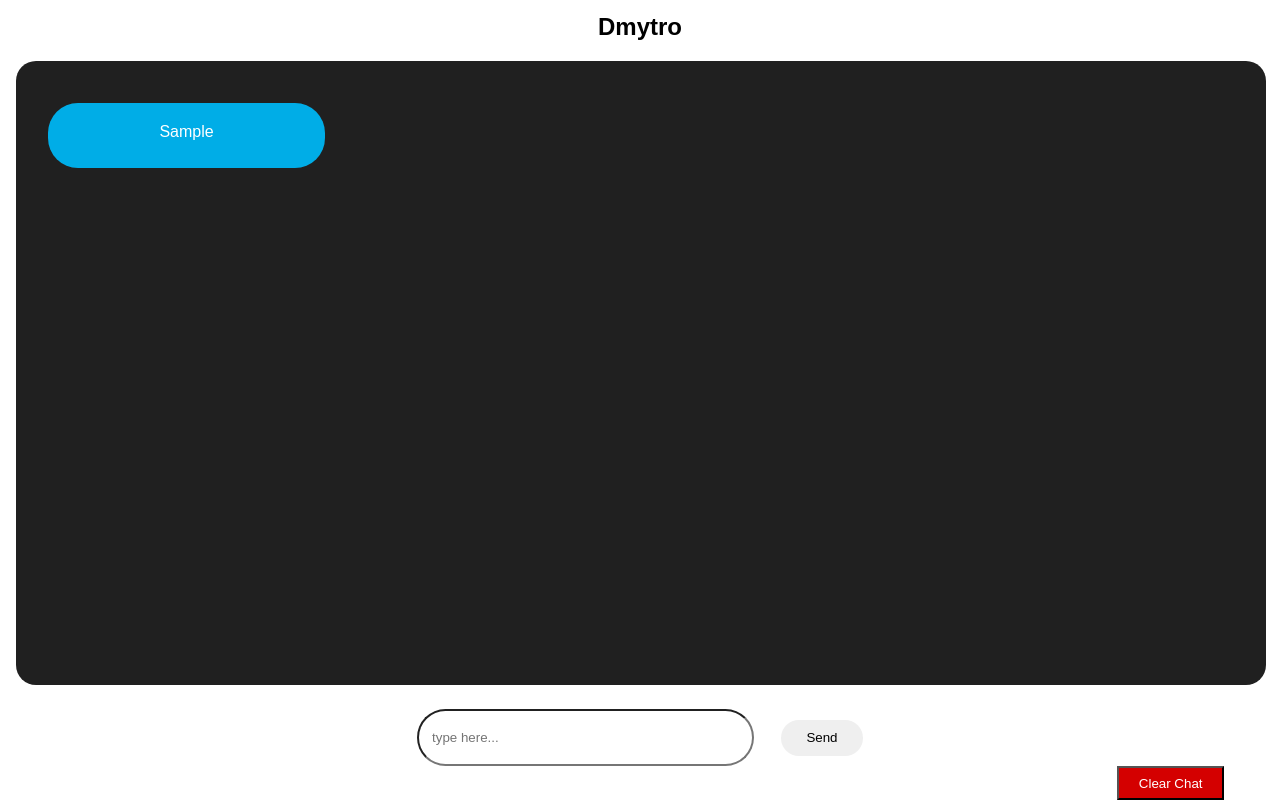
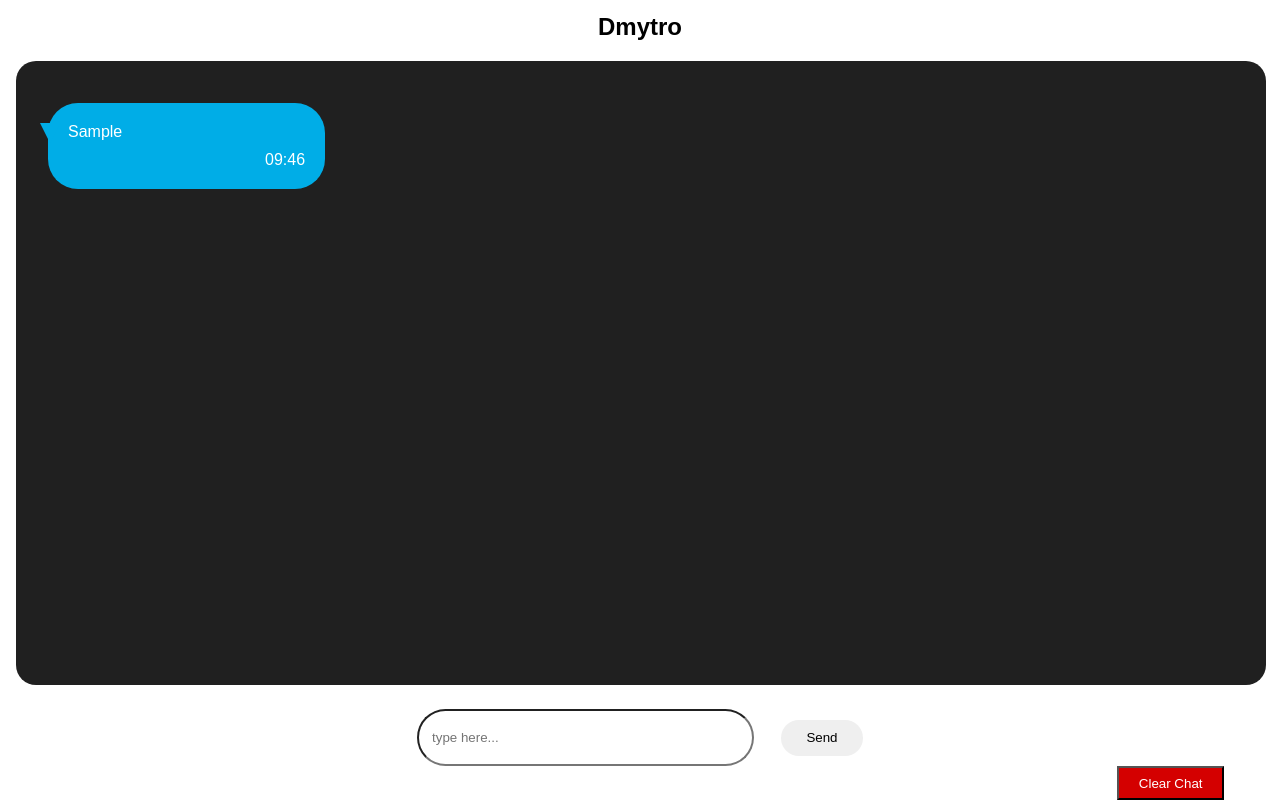
Before and after one commit to KuDim89/chat, a React (Create React App) app: page /first-person in a window 1280 px wide. Both pictures are taken after typing "Sample" into the empty fields and a click on the button "Send". Shown: the part 76-876 px from the top of the page. Built offline with nearby package versions, Linux system fonts and the light colour scheme.

Commit message:
has been refactored app

```diff
--- a/src/components/FirstPerson.js
+++ /dev/null
@@ -1,42 +0,0 @@
-import {useLayoutEffect, useState} from "react";
-import chatService from "../services/chat";
-
-const FirstPerson = () => {
-  const [chatState, setChatState] = useState(chatService.initialState)
-
-  useLayoutEffect(() => {
-    chatService.subscribe(setChatState);
-    chatService.init();
-  }, []);
-
-  const onFormSubmit = e => {
-    e.preventDefault();
-    const messageObject = {
-      person: 'first-person',
-      text: e.target.elements.messageInput.value.trim(),
-    }
-    chatService.sendMessage(messageObject);
-    document.getElementById('messageForm').reset();
-  }
-
-  return (
-      <div className="container">
-        <h2>Dmytro</h2>
-        <div className="chat-box">
-          {chatState.data.map( message => (
-              <div key={Math.random() * 100}>
-                <p className={message.person}>{message.text}</p>
-                <div className="clear"></div>
-              </div>
-          ))}
-        </div>
-        <form id="messageForm" onSubmit={onFormSubmit}>
-          <input type="text" id="messageInput" name="messageInput" placeholder="type here..." required />
-          <button type="submit">Send</button>
-        </form>
-        <button className="clear-button" onClick={() => chatService.clearChat()}> Clear Chat</button>
-      </div>
-  );
-};
-
-export default FirstPerson;
--- a/src/components/SecondPerson.js
+++ b/src/components/Person.js
@@ -1,34 +1,31 @@
 import React, {useLayoutEffect, useState} from 'react';
-import chatService from "../services/chat";
+import chatService from "../services/chatService";
+import camelize from "../utils/camelize";
 
-const SecondPerson = () => {
-  const [chatState, setChatState] = useState(chatService.initialState)
+const Person = ({name, person}) => {
+  const [chatState, setChatState] = useState(chatService.initialState);
 
   useLayoutEffect(() => {
     chatService.subscribe(setChatState);
-    chatService.init()
-  }, []);
+    chatService.init(camelize(person));
+  }, [person]);
 
   const onFormSubmit = e => {
     e.preventDefault();
-    const messageObject = {
-      person: 'second-person',
-      text: e.target.elements.messageInput.value.trim(),
-    };
-
-    chatService.sendMessage(messageObject);
-    document.getElementById('messageForm').reset();
+    chatService.sendMessage(e, camelize(person));
+    e.target.reset();
   }
 
   return (
       <div className="container">
-        <h2>Den</h2>
+        <h2>{name}</h2>
         <div className="chat-box">
           {chatState.data.map( message => (
-              <div key={Math.random() * 100}>
-                <p className={message.person}>{message.text}</p>
-                <div className="clear"></div>
-              </div>
+                <div key={Math.random() * 100} className={message.person}>
+                    <div className="message">{message.text}</div>
+                    <div className="date">{message.date}
+                    </div>
+                </div>
           ))}
         </div>
         <form id="messageForm" onSubmit={onFormSubmit}>
@@ -40,4 +37,4 @@ const SecondPerson = () => {
   );
 };
 
-export default SecondPerson;
+export default Person;
--- a/src/components/Switcher.js
+++ b/src/components/Switcher.js
@@ -1,22 +1,20 @@
 import React, {useEffect, useState} from 'react';
-import chatService from "../services/chat";
+import chatService from "../services/chatService";
 import {NavLink} from "react-router-dom";
+import camelize from "../utils/camelize";
 
 const Switcher = () => {
   const [chatState, setChatState] = useState(chatService.initialState);
   const location = window.location.href.split('/')[3];
-
-  console.log(location)
+  const personCamelize = camelize(location);
 
   useEffect(() => {
     chatService.subscribe(setChatState)
-    chatService.init();
-  }, [])
+    chatService.init(personCamelize);
+  }, [location])
 
-  const messageNotification = chatState.newDataCount > 0
-      && (<span className="notify">{chatState.newDataCount}</span>)
-
-  console.log(chatState.newDataCount)
+  const messageNotification = location && chatState[personCamelize].newDataCount > 0
+      && (<span className="notify">{chatState[personCamelize].newDataCount}</span>)
 
   return (
       <div className="switcher-div">
--- a/src/index.css
+++ b/src/index.css
@@ -18,6 +18,8 @@ code {
 }
 
 .chat-box {
+    display: flex;
+    flex-direction: column;
     background: #202020;
     margin: auto;
     padding: 2em;
@@ -27,34 +29,69 @@ code {
     overflow-y: scroll;
 }
 
-.first-person, .second-person {
+.firstPerson, .secondPerson {
+    position: relative;
     display: inline-block;
     color: #fff;
-    height: 25px;
     min-width: 20%;
     max-width: 60%;
     padding: 20px;
-    text-align: center;
     vertical-align: middle;
+    margin: 10px 0;
     border-radius: 30px;
-    margin: 10px 0;
 }
 
-.first-person {
-    background: rgb(0, 173, 231);
-    float: left;
+.firstPerson:after, .secondPerson:before {
+    position: absolute;
+    content: '';
+    width: 0;
+    height: 0;
+    border-style: solid;
+    border-width: 20px 10px 0 10px;
 }
 
-.second-person {
-    background: #06c406;
-    float: right;
+.firstPerson:after {
+    border-color: rgb(0, 173, 231) transparent transparent transparent;
+    left: 2px;
+    top: 30px;
+    transform: translate(-50%, -50%);
 }
 
-.clear {
-    clear: both;
-    display: block;
-    content: '';
-    width: 100%;
+.secondPerson:before {
+    border-color: #06c406 transparent transparent transparent;
+    right: -18px;
+    top: 30px;
+    transform: translate(-50%, -50%);
+}
+
+.firstPerson {
+    background: rgb(0, 173, 231);
+    align-self: start;
+}
+
+.secondPerson {
+    background: #06c406;
+    align-self: end;
+}
+
+.message {
+    text-align: left;
+}
+
+.date {
+    display: flex;
+    justify-content: right;
+    margin-top: 10px;
+}
+
+.date span {
+    background-color: #202020;
+    padding: 2px;
+    border-radius: 3px;
+}
+
+.message-wrapper span {
+    text-align: left;
 }
 
 .switcher-div {
--- a/src/index.js
+++ b/src/index.js
@@ -2,9 +2,8 @@ import React from 'react';
 import {createRoot} from 'react-dom/client';
 import './index.css';
 import {BrowserRouter, Routes, Route} from "react-router-dom";
-import FirstPerson from "./components/FirstPerson";
 import App from "./App";
-import SecondPerson from "./components/SecondPerson";
+import Person from "./components/Person";
 
 const container = document.getElementById('root');
 const root = createRoot(container);
@@ -12,8 +11,8 @@ root.render(
     <BrowserRouter>
       <Routes>
         <Route path="/" element={<App />} >
-          <Route index path='first-person' element={<FirstPerson />} />
-          <Route index path='second-person' element={<SecondPerson />} />
+          <Route index path='first-person' element={<Person name="Dmytro" person="first-person"/>} />
+          <Route index path='second-person' element={<Person name="Dan" person="second-person"/>} />
         </Route>
       </Routes>
     </BrowserRouter>
--- a/src/services/chat.js
+++ /dev/null
@@ -1,31 +0,0 @@
-import {Subject} from "rxjs";
-
-const subject = new Subject();
-const initialState = {
-  data: [],
-  newDataCount: 0,
-}
-let state = initialState;
-
-const chatService = {
-  init: () => {
-    state = {...state, newDataCount: 0}
-    subject.next(state)
-  },
-  subscribe: setState => subject.subscribe(setState),
-  sendMessage: message => {
-    state = {
-      ...state,
-      data: [...state.data, message],
-      newDataCount: state.newDataCount + 1
-    }
-    subject.next(state);
-  },
-  clearChat: () => {
-    state = initialState;
-    subject.next(state);
-  },
-  initialState
-}
-
-export default chatService;
--- /dev/null
+++ b/src/services/chatService.js
@@ -0,0 +1,44 @@
+import {Subject} from "rxjs";
+
+const subject = new Subject();
+const initialState = {
+  data: [],
+  firstPerson: {
+    newDataCount: 0,
+  },
+  secondPerson: {
+    newDataCount: 0,
+  },
+}
+let state = initialState;
+
+const chatService = {
+  init: person => {
+    state = {...state, [person]: {newDataCount: 0,}}
+    subject.next(state)
+  },
+  subscribe: setState => subject.subscribe(setState),
+  sendMessage: (e, person) => {
+    const messageObject = {
+      person: person,
+      text: e.target.elements.messageInput.value.trim(),
+      date: new Date().toLocaleTimeString([], { hour: '2-digit', minute: "2-digit", hour12: false })
+    };
+
+    state = {
+      ...state,
+      data: [...state.data, messageObject],
+      [person]: {
+        newDataCount: state[person].newDataCount + 1
+      }
+    }
+    subject.next(state);
+  },
+  clearChat: () => {
+    state = initialState;
+    subject.next(state);
+  },
+  initialState
+}
+
+export default chatService;
--- /dev/null
+++ b/src/utils/camelize.js
@@ -0,0 +1,6 @@
+const camelize = text => {
+  text = text.replace(/[-_\s.]+(.)?/g, (_, c) => c ? c.toUpperCase() : '');
+  return text.substring(0, 1).toLowerCase() + text.substring(1);
+}
+
+export default camelize;
```
